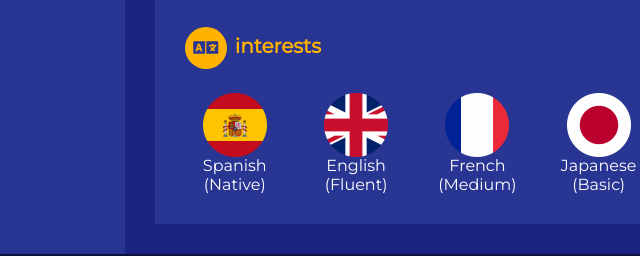
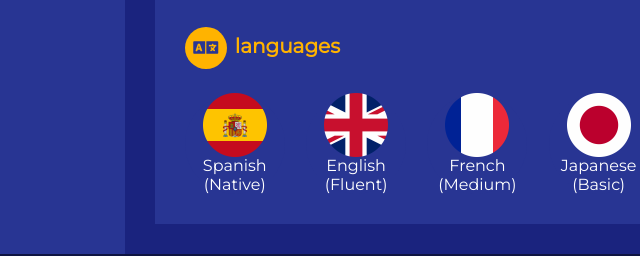
Before and after one commit to alemxral/cv, a plain HTML site: page index.html in a window 1280 px wide. Shown: the part 1783-2039 px from the top of the page, 290-930 px from the left. Drawn offline with nearby package versions, Linux system fonts and the light colour scheme; a script that the page names is missing.

Commit message:
back effects

```diff
--- a/index.html
+++ b/index.html
@@ -196,7 +196,7 @@
     </div>
 
     <div class="interests">
-      <h3><i class="fas fa-language"></i>interests</h3>
+      <h3><i class="fas fa-language"></i>Languages</h3>
       <div class="interests-items">
         <div class="interests"><img src="spain.png" alt="Spanish Flag" class="flag"><span>Spanish (Native)</span></div>
         <div class="interests"><img src="uk.png" alt="English Flag" class="flag"><span>English (Fluent)</span></div>
```
